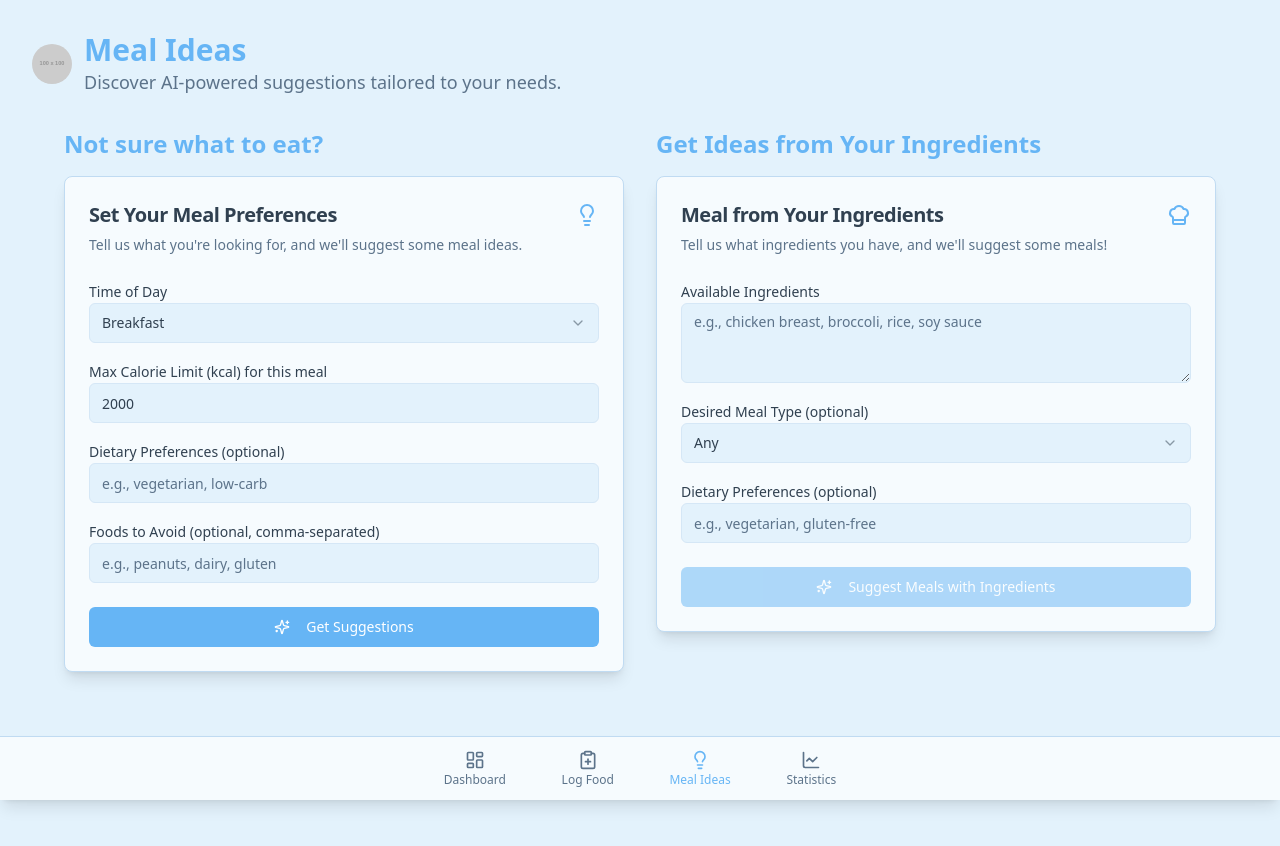
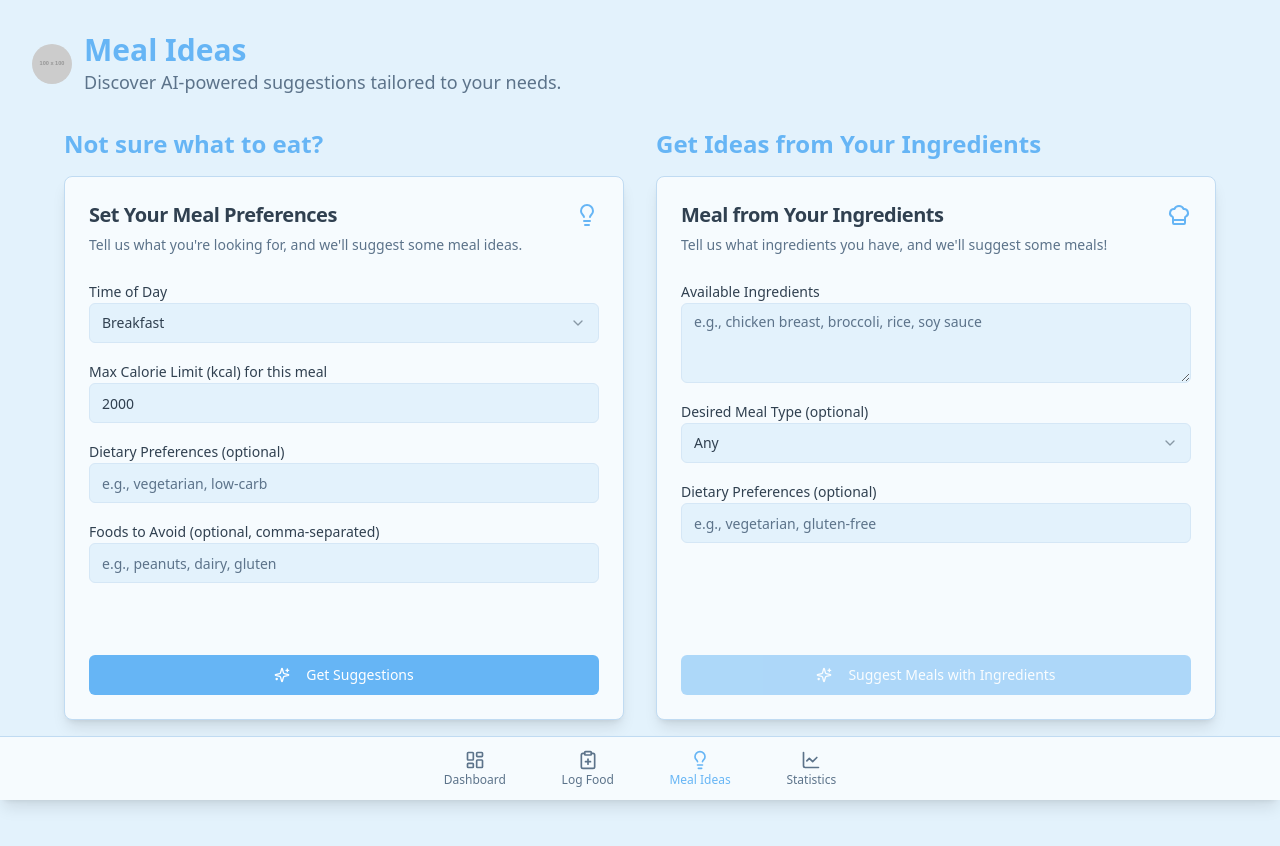
Before and after one commit to AyoubAoune/MyHealthCompanion, a Next.js app: page /ideas in a window 1280 px wide. Shown: the top 846 px of the page. Built offline with nearby package versions, Linux system fonts and the light colour scheme; what @genkit-ai/googleai, genkit would draw is missing.

Commit message:
can you make both card with the same size ?

```diff
--- a/src/components/app/my-health-companion/IngredientMealSuggester.tsx
+++ b/src/components/app/my-health-companion/IngredientMealSuggester.tsx
@@ -6,7 +6,7 @@ import {
   suggestMealsFromIngredients,
   type SuggestMealsFromIngredientsOutput,
   type SuggestMealsFromIngredientsInput,
-  type SuggestedMealItem // Import the single meal item type
+  type SuggestedMealItem
 } from "@/ai/flows/suggest-meal-from-ingredients";
 import { Card, CardContent, CardDescription, CardFooter, CardHeader, CardTitle } from "@/components/ui/card";
 import { Textarea } from "@/components/ui/textarea";
@@ -60,7 +60,7 @@ export function IngredientMealSuggester() {
           description: `Here are some ideas for your ingredients.`,
         });
       } else {
-        setSuggestedMealsList([]); // Set to empty array to indicate no results found
+        setSuggestedMealsList([]);
         toast({
           title: "No Suggestions Found",
           description: "Could not generate any meal suggestions. Please try rephrasing your ingredients or try again.",
@@ -81,8 +81,8 @@ export function IngredientMealSuggester() {
   };
 
   return (
-    <div className="space-y-6">
-      <Card className="shadow-lg">
+    <div className="space-y-6 h-full flex flex-col">
+      <Card className="shadow-lg h-full flex flex-col">
         <CardHeader>
           <div className="flex items-center justify-between">
             <CardTitle className="text-xl">Meal from Your Ingredients</CardTitle>
@@ -90,8 +90,8 @@ export function IngredientMealSuggester() {
           </div>
           <CardDescription>Tell us what ingredients you have, and we'll suggest some meals!</CardDescription>
         </CardHeader>
-        <form onSubmit={handleSubmit}>
-          <CardContent className="space-y-4">
+        <form onSubmit={handleSubmit} className="flex flex-col flex-grow">
+          <CardContent className="space-y-4 flex-grow">
             <div>
               <Label htmlFor="ingredients-input">Available Ingredients</Label>
               <Textarea
@@ -141,9 +141,9 @@ export function IngredientMealSuggester() {
 
       {suggestedMealsList && suggestedMealsList.length > 0 && (
         <>
-          <Separator />
-          <div className="space-y-4">
-            <h2 className="text-xl font-semibold text-primary flex items-center">
+          <Separator className="my-4" /> {/* Adjusted margin for separator */}
+          <div className="space-y-4 flex-shrink-0"> {/* Added flex-shrink-0 here */}
+            <h2 className="text-lg font-semibold text-primary flex items-center"> {/* Adjusted heading size */}
               <Salad className="mr-2 h-6 w-6" />
               Your Meal Suggestions
             </h2>
@@ -151,17 +151,17 @@ export function IngredientMealSuggester() {
               <Card key={index} className="shadow-md hover:shadow-lg transition-shadow">
                 <CardHeader>
                   <div className="flex items-center justify-between">
-                    <CardTitle className="text-lg">{meal.name}</CardTitle>
+                    <CardTitle className="text-base">{meal.name}</CardTitle> {/* Adjusted title size */}
                     <Utensils className="h-5 w-5 text-accent"/>
                   </div>
                   {meal.calories && (
-                    <CardDescription className="text-sm text-accent-foreground font-medium">
+                    <CardDescription className="text-xs text-accent-foreground font-medium"> {/* Adjusted text size */}
                       {meal.calories}
                     </CardDescription>
                   )}
                 </CardHeader>
                 <CardContent>
-                  <p className="text-sm text-muted-foreground whitespace-pre-line">{meal.description}</p>
+                  <p className="text-xs text-muted-foreground whitespace-pre-line">{meal.description}</p> {/* Adjusted text size */}
                   {meal.ingredientsUsed && meal.ingredientsUsed.length > 0 && (
                       <div className="mt-3">
                           <p className="text-xs font-semibold">Key ingredients used:</p>
@@ -175,12 +175,12 @@ export function IngredientMealSuggester() {
         </>
       )}
       {suggestedMealsList && suggestedMealsList.length === 0 && !isLoading && (
-         <Card className="shadow-md">
+         <Card className="shadow-md flex-shrink-0"> {/* Added flex-shrink-0 here */}
             <CardHeader>
-                <CardTitle>No Suggestions Found</CardTitle>
+                <CardTitle className="text-base">No Suggestions Found</CardTitle> {/* Adjusted title size */}
             </CardHeader>
             <CardContent>
-                <p className="text-muted-foreground">We couldn't generate any meal suggestions based on your input. Please try again or adjust your ingredients.</p>
+                <p className="text-xs text-muted-foreground">We couldn't generate any meal suggestions based on your input. Please try again or adjust your ingredients.</p> {/* Adjusted text size */}
             </CardContent>
           </Card>
       )}
--- a/src/components/app/my-health-companion/MealPreferencesAndSuggestions.tsx
+++ b/src/components/app/my-health-companion/MealPreferencesAndSuggestions.tsx
@@ -94,8 +94,8 @@ export function MealPreferencesAndSuggestions() {
   };
 
   return (
-    <div className="space-y-6">
-      <Card className="shadow-lg">
+    <div className="space-y-6 h-full flex flex-col">
+      <Card className="shadow-lg h-full flex flex-col">
         <CardHeader>
           <div className="flex items-center justify-between">
             <CardTitle className="text-xl">Set Your Meal Preferences</CardTitle>
@@ -103,8 +103,8 @@ export function MealPreferencesAndSuggestions() {
           </div>
           <CardDescription>Tell us what you're looking for, and we'll suggest some meal ideas.</CardDescription>
         </CardHeader>
-        <form onSubmit={handleSubmit}>
-          <CardContent className="space-y-4">
+        <form onSubmit={handleSubmit} className="flex flex-col flex-grow">
+          <CardContent className="space-y-4 flex-grow">
             <div>
               <Label htmlFor="time-of-day">Time of Day</Label>
               <Select value={timeOfDay} onValueChange={setTimeOfDay}>
@@ -163,24 +163,24 @@ export function MealPreferencesAndSuggestions() {
 
       {suggestedMeals && suggestedMeals.length > 0 && (
         <>
-          <Separator />
-          <div className="space-y-4">
-            <h2 className="text-xl font-semibold text-primary flex items-center">
-              <Salad className="mr-2 h-6 w-6" />
+          <Separator className="my-4" /> {/* Adjusted margin for separator */}
+          <div className="space-y-4 flex-shrink-0"> {/* Added flex-shrink-0 here */}
+            <h2 className="text-lg font-semibold text-primary flex items-center"> {/* Adjusted heading size */}
+              <Salad className="mr-2 h-5 w-5" /> {/* Adjusted icon size */}
               Your Meal Suggestions for {timeOfDay}
             </h2>
             {suggestedMeals.map((meal, index) => (
               <Card key={index} className="shadow-md hover:shadow-lg transition-shadow">
                 <CardHeader>
-                  <CardTitle>{meal.name}</CardTitle>
+                  <CardTitle className="text-base">{meal.name}</CardTitle> {/* Adjusted title size */}
                   {meal.calories && (
-                    <CardDescription className="text-sm text-accent-foreground font-medium">
+                    <CardDescription className="text-xs text-accent-foreground font-medium"> {/* Adjusted text size */}
                       {meal.calories}
                     </CardDescription>
                   )}
                 </CardHeader>
                 <CardContent>
-                  <p className="text-sm text-muted-foreground">{meal.description}</p>
+                  <p className="text-xs text-muted-foreground">{meal.description}</p> {/* Adjusted text size */}
                 </CardContent>
               </Card>
             ))}
@@ -189,13 +189,13 @@ export function MealPreferencesAndSuggestions() {
       )}
        {suggestedMeals && suggestedMeals.length === 0 && !isLoading && (
         <>
-          <Separator />
-          <Card className="shadow-md">
+          <Separator className="my-4" /> {/* Adjusted margin for separator */}
+          <Card className="shadow-md flex-shrink-0"> {/* Added flex-shrink-0 here */}
             <CardHeader>
-                <CardTitle>No Suggestions Found</CardTitle>
+                <CardTitle className="text-base">No Suggestions Found</CardTitle> {/* Adjusted title size */}
             </CardHeader>
             <CardContent>
-                <p className="text-muted-foreground">We couldn't find any meal suggestions based on your current criteria. Please try adjusting your preferences, like increasing the calorie limit or removing some restrictions.</p>
+                <p className="text-xs text-muted-foreground">We couldn't find any meal suggestions based on your current criteria. Please try adjusting your preferences, like increasing the calorie limit or removing some restrictions.</p> {/* Adjusted text size */}
             </CardContent>
           </Card>
         </>
```
